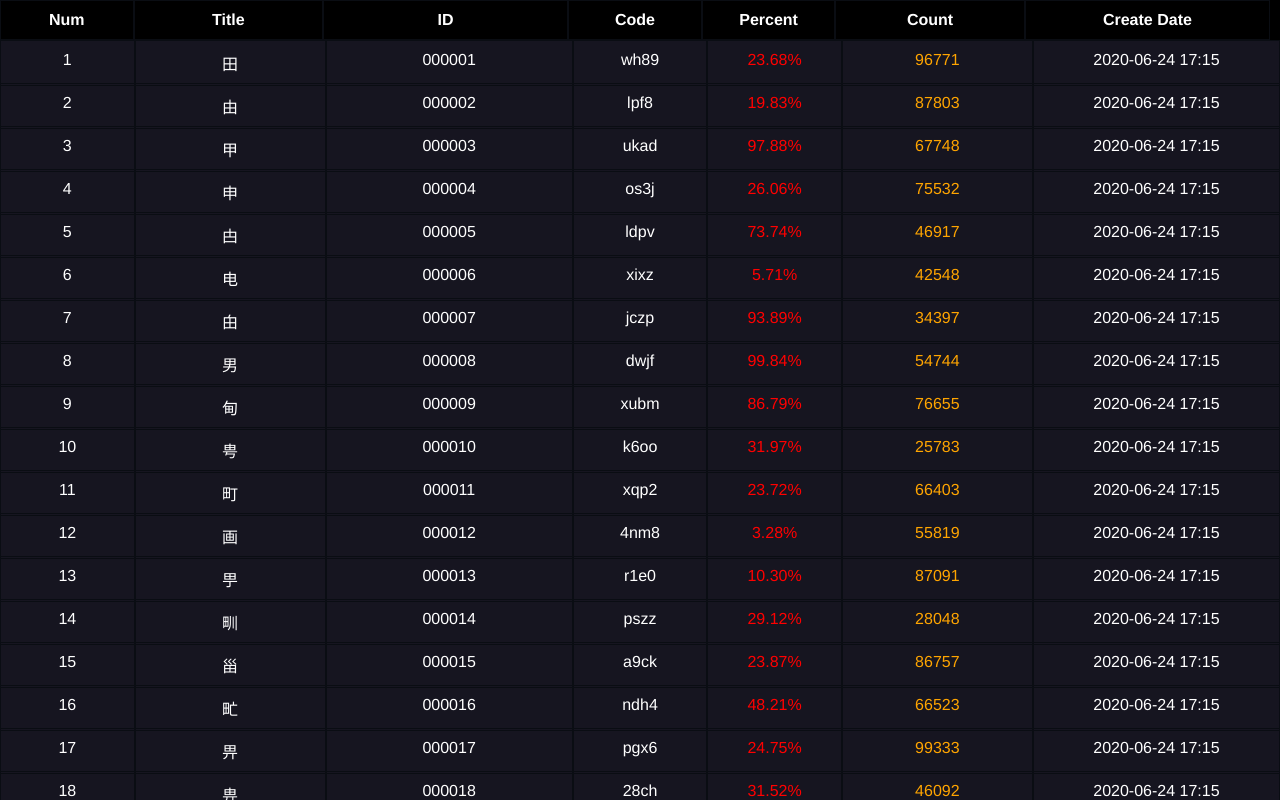
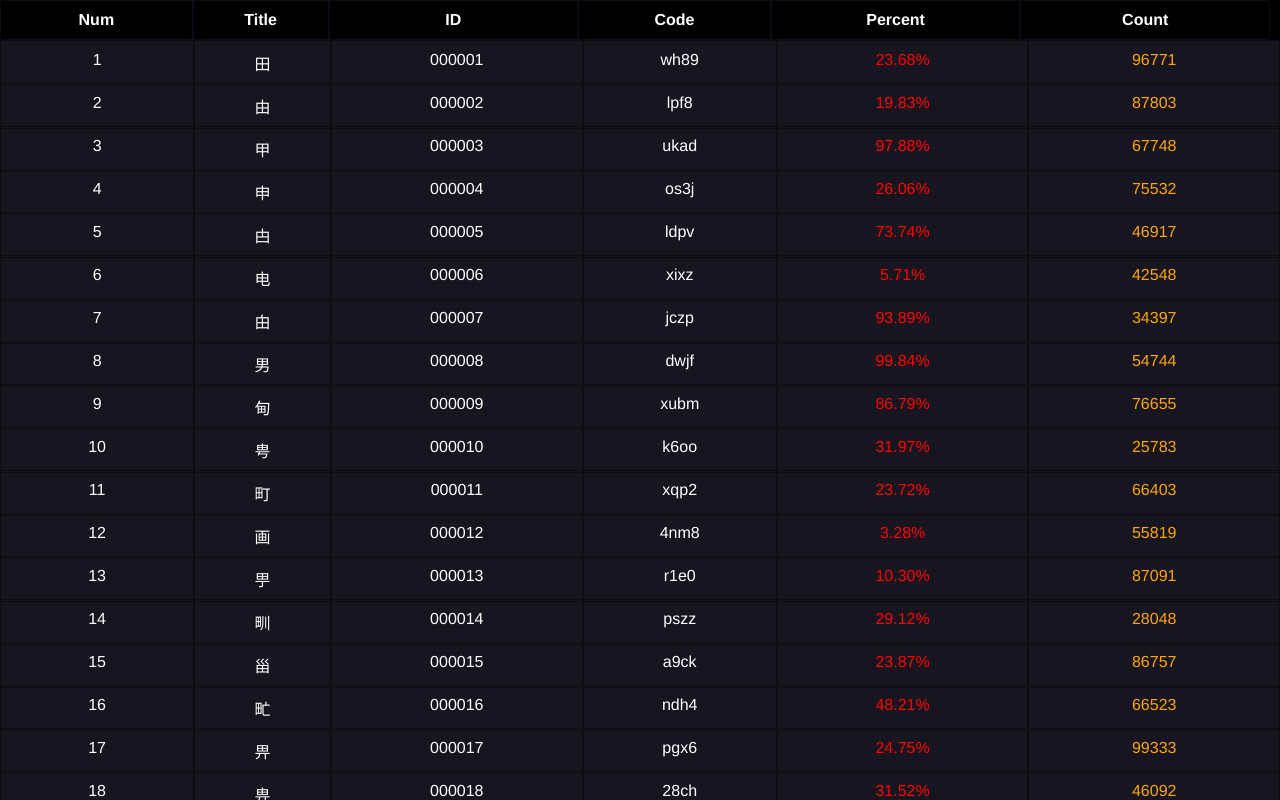
Before and after one commit to sndraw/hs-test-vue, a Vue app: page /#/tablelist in a window 1280 px wide. Built offline with nearby package versions, Linux system fonts and the light colour scheme.

Commit message:
Add files via upload

```diff
--- a/src/views/TableList.vue
+++ b/src/views/TableList.vue
@@ -7,7 +7,6 @@
       <div class="list-th list-code">Code</div>
       <div class="list-th list-percent">Percent</div>
       <div class="list-th list-count">Count</div>
-      <div class="list-th list-date">Create Date</div>
     </div>
     <div class="table-body" :ref="tableName">
       <div class="table-list" :style="{ minHeight: listHeight }">
@@ -30,9 +29,6 @@
           <div class="list-cell list-code">{{ item.code }}</div>
           <div class="list-cell list-percent">{{ item.percent }}</div>
           <div class="list-cell list-count">{{ item.count }}</div>
-          <div class="list-cell list-date">
-            {{ item.createTime | dateFormat }}
-          </div>
         </div>
       </div>
     </div>
@@ -276,6 +272,12 @@ export default {
     font-weight: bold;
     text-align: center;
     border: 1px solid #0a0d13;
+    overflow: hidden;
+    word-wrap: normal;
+    white-space: nowrap;
+    word-break: keep-all;
+    -o-text-overflow: ellipsis;
+    text-overflow: ellipsis;
   }
   .list-row {
     width: 100%;
@@ -291,6 +293,12 @@ export default {
     padding: 10px;
     text-align: center;
     border: 1px solid #0a0d13;
+    overflow: hidden;
+    word-wrap: normal;
+    white-space: nowrap;
+    word-break: keep-all;
+    -o-text-overflow: ellipsis;
+    text-overflow: ellipsis;
     &.list-percent {
       color: red;
     }
@@ -299,26 +307,32 @@ export default {
     }
   }
   .list-num {
-    width: 10%;
+    width: 15%;
   }
   .list-title {
-    width: 15%;
+    width: 10%;
   }
   .list-id {
     width: 20%;
   }
   .list-code {
-    width: 10%;
+    width: 15%;
   }
   .list-count {
-    width: 15%;
+    width: 20%;
   }
   .list-percent {
-    width: 10%;
-  }
-  .list-date {
     width: 20%;
   }
+}
+/*文字超出省略*/
+.ellipsis {
+  overflow: hidden;
+  word-wrap: normal;
+  white-space: nowrap;
+  word-break: keep-all;
+  -o-text-overflow: ellipsis;
+  text-overflow: ellipsis;
 }
 ::-webkit-scrollbar {
   width: 10px;
```
Also changed, not shown: 6 other files (tests, documents, lock files or other folders).
